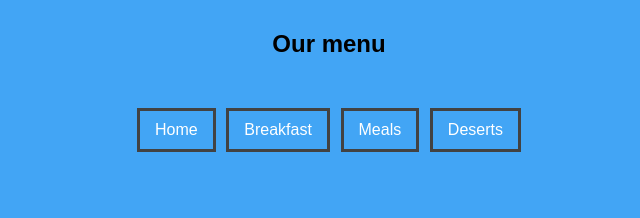
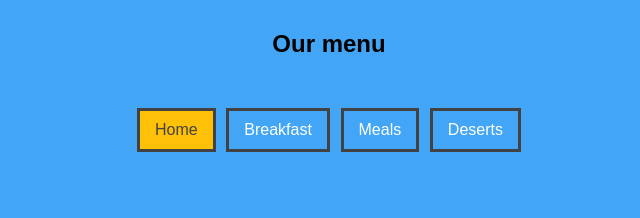
Before and after one commit to Nika-On/Menu-js, a plain HTML site: page Files/index.html in a window 1280 px wide. In both pictures the pointer is over the item "Home". Shown: the top 218 px of the page, without its empty margins (311-951 px from the left). Drawn offline with Linux system fonts and the light colour scheme.

Commit message:
added hover effect on buttons

```diff
--- a/Files/style.css
+++ b/Files/style.css
@@ -22,6 +22,12 @@ li {
 a {
   color:var(--color-white);
   text-decoration: none;
+}
+li:hover {
+  background-color: var(--secondary-color);
+}
+li:hover a{
+  color:var(--dark-color)
 }
 img {
   max-width: 80%;
```
